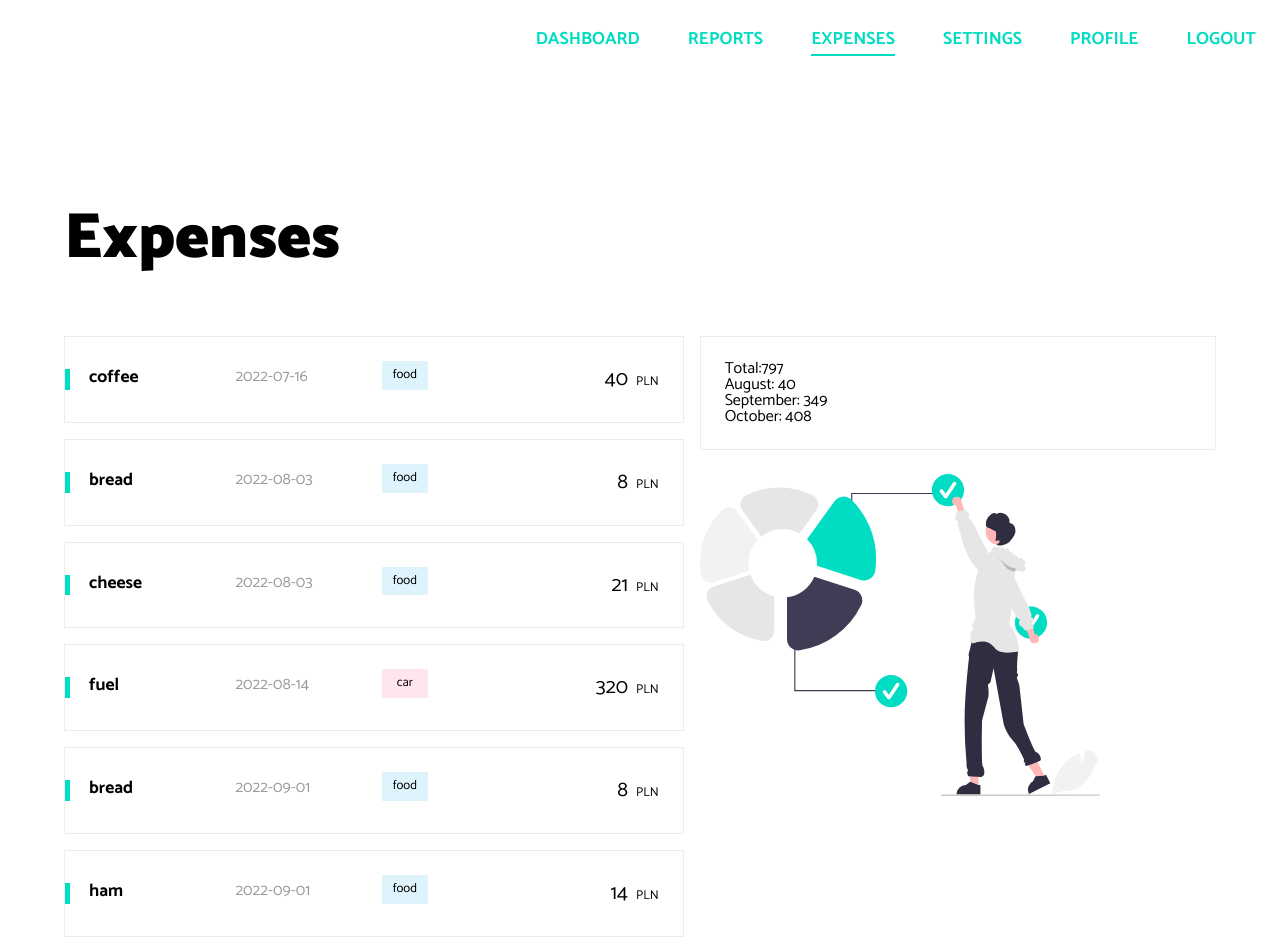
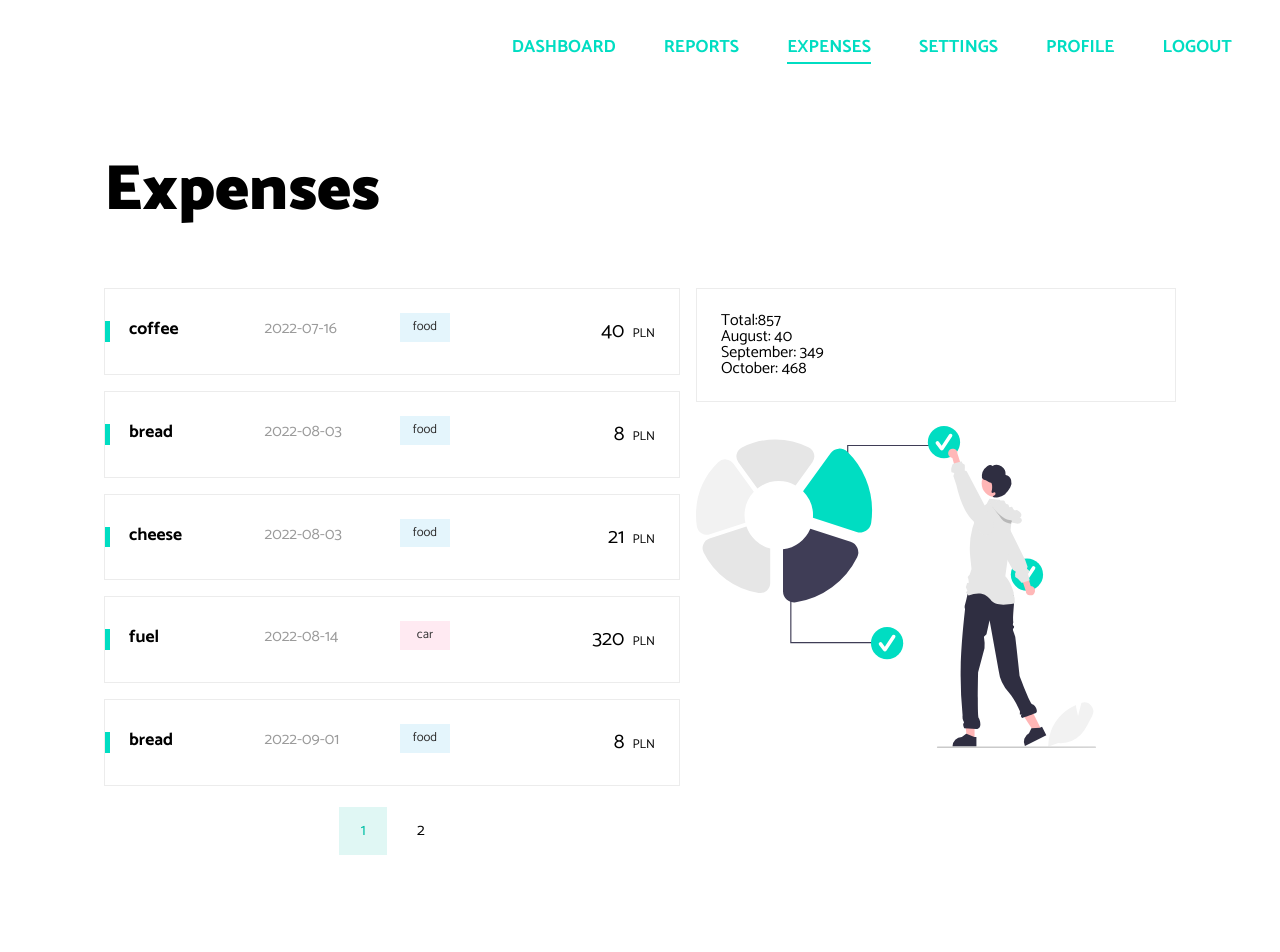
Before and after one commit to martaqh/my-expenses, a Vue app: page /expenses in a window 1280 px wide. Shown: the top 952 px of the page. After the commit the page ends 860 px from the top, so only its background shows below. Built offline with nearby package versions, Linux system fonts and the light colour scheme.

Commit message:
Add pagination

```diff
--- a/package.json
+++ b/package.json
@@ -14,7 +14,8 @@
   "dependencies": {
     "sass": "^1.63.6",
     "vue": "^3.3.4",
-    "vue-router": "^4.2.2"
+    "vue-router": "^4.2.2",
+    "vuetify": "^3.3.6"
   },
   "devDependencies": {
     "@rushstack/eslint-patch": "^1.2.0",
--- a/src/components/CategoryChip.vue
+++ b/src/components/CategoryChip.vue
@@ -26,11 +26,11 @@ const isCar = computed(() => {
   display: flex;
   justify-content: center;
   align-items: baseline;
-  width: 30px;
+  width: 50px;
   height: fit-content;
   padding: 8px;
   font-size: 0.8rem;
-
+  opacity: 0.8;
   &.blue {
     background-color: #def3fc;
   }
--- a/src/components/SummaryView.vue
+++ b/src/components/SummaryView.vue
@@ -1,7 +1,9 @@
 <script setup lang="ts">
+import type { Category } from '@/pages/ExpensesPage.vue';
 defineProps<{
   total: number;
   periodsData: { month: number; total: number }[];
+  categoriesData?: { category: Category; total: number }[];
 }>();
 
 const getMonthName = (monthNumber: number) => {
--- a/src/components/TheHeader.vue
+++ b/src/components/TheHeader.vue
@@ -36,9 +36,11 @@ const activeTab = ref('Expenses');
 .header {
   display: flex;
   justify-content: space-between;
+  flex-wrap: wrap;
 
   &__active-label {
-    font-size: calc(2rem + 6vmin);
+    padding: 24px;
+    font-size: 3rem;
     font-weight: 900;
     color: $color-text-secondary;
     opacity: 0.5;
@@ -52,6 +54,11 @@ const activeTab = ref('Expenses');
   display: flex;
   justify-content: space-between;
   align-items: center;
+  margin-right: 24px;
+
+  @include mobile {
+    margin: 16px auto;
+  }
 
   &__item {
     padding: 24px;
@@ -59,12 +66,18 @@ const activeTab = ref('Expenses');
     font-size: 1.1rem;
     font-weight: 700;
     color: $color-accent;
+    @include mobile {
+      font-size: 0.8rem;
+      padding: 16px;
+    }
+
     &:hover {
       cursor: pointer;
       color: $color-accent;
       text-shadow: 0px 0px 15px $color-accent;
       transition: all 0.2s ease-in;
     }
+
     &.active {
       span {
         border-bottom: 2px solid $color-accent;
--- a/src/main.ts
+++ b/src/main.ts
@@ -1,11 +1,21 @@
 import '@/styles/index.scss';
 import { createApp } from 'vue';
 import App from './App.vue';
+import 'vuetify/styles';
+import { createVuetify } from 'vuetify';
+import * as components from 'vuetify/components';
+import * as directives from 'vuetify/directives';
 
 import router from './router';
 
 const app = createApp(App);
 
+const vuetify = createVuetify({
+  components,
+  directives,
+});
+
 app.use(router);
+app.use(vuetify);
 
 app.mount('#app');
--- a/src/pages/BasePage.vue
+++ b/src/pages/BasePage.vue
@@ -21,7 +21,7 @@ const formattedTitle = computed(() => {
   display: flex;
   flex-direction: column;
   margin: 0 auto;
-  padding: 4rem;
+  padding: 0 4rem;
   max-width: 1200px;
 
   &__title {
--- a/src/pages/ExpensesPage.vue
+++ b/src/pages/ExpensesPage.vue
@@ -1,5 +1,5 @@
 <script setup lang="ts">
-import { computed } from 'vue';
+import { computed, ref } from 'vue';
 import BasePage from '@/pages/BasePage.vue';
 import ExpenseItem from '@/components/ExpenseItem.vue';
 import SummaryView from '@/components/SummaryView.vue';
@@ -68,10 +68,16 @@ const expenses: Expense[] = [
     category: 'car',
     date: '2022-09-10',
   },
+  {
+    name: 'coffee',
+    price: 60,
+    category: 'food',
+    date: '2022-09-10',
+  },
 ];
 
-const getTotalExpenses = (array: Expense[]) => {
-  const expencesSum = array.reduce((accumulator, currentItem) => {
+const getTotalExpenses = (expencesData: Expense[]) => {
+  const expencesSum = expencesData.reduce((accumulator, currentItem) => {
     return accumulator + currentItem.price;
   }, 0);
   return expencesSum;
@@ -96,14 +102,41 @@ const totalsPerMonth = computed(() => {
   }
   return periodsAndTotals;
 });
+
+const paginationLength = computed(() => {
+  console.log(Math.ceil(expenses.length / 5));
+  return Math.ceil(expenses.length / 5);
+});
+
+const page = ref(1);
+const itemsPerPage = 5;
+
+const paginatedExpenseItems = computed(() => {
+  const startIndex = (page.value - 1) * itemsPerPage;
+  const endIndex = startIndex + itemsPerPage;
+  return expenses.slice(startIndex, endIndex);
+});
+
+const totalPages = computed(() => {
+  return Math.ceil(expenses.length / itemsPerPage);
+});
 </script>
 
 <template>
   <BasePage title="Expenses">
     <div class="expenses-page">
       <div class="expenses-page__items-list">
-        <ExpenseItem v-for="item of expenses" :expense="item" />
+        <ExpenseItem v-for="item of paginatedExpenseItems" :expense="item" />
+        <v-pagination
+          v-model="page"
+          :length="totalPages"
+          :total-visible="itemsPerPage"
+          :items-per-page="itemsPerPage"
+          active-color="teal-accent-4"
+          rounded="0"
+        ></v-pagination>
       </div>
+
       <div class="expenses-page__summary">
         <SummaryView :total="getTotalExpenses(expenses)" :periodsData="totalsPerMonth" />
         <img class="expenses-page__image" src="/src/assets/undraw_graph.svg" />
```
Also changed, not shown: 1 other file (tests, documents, lock files or other folders).
